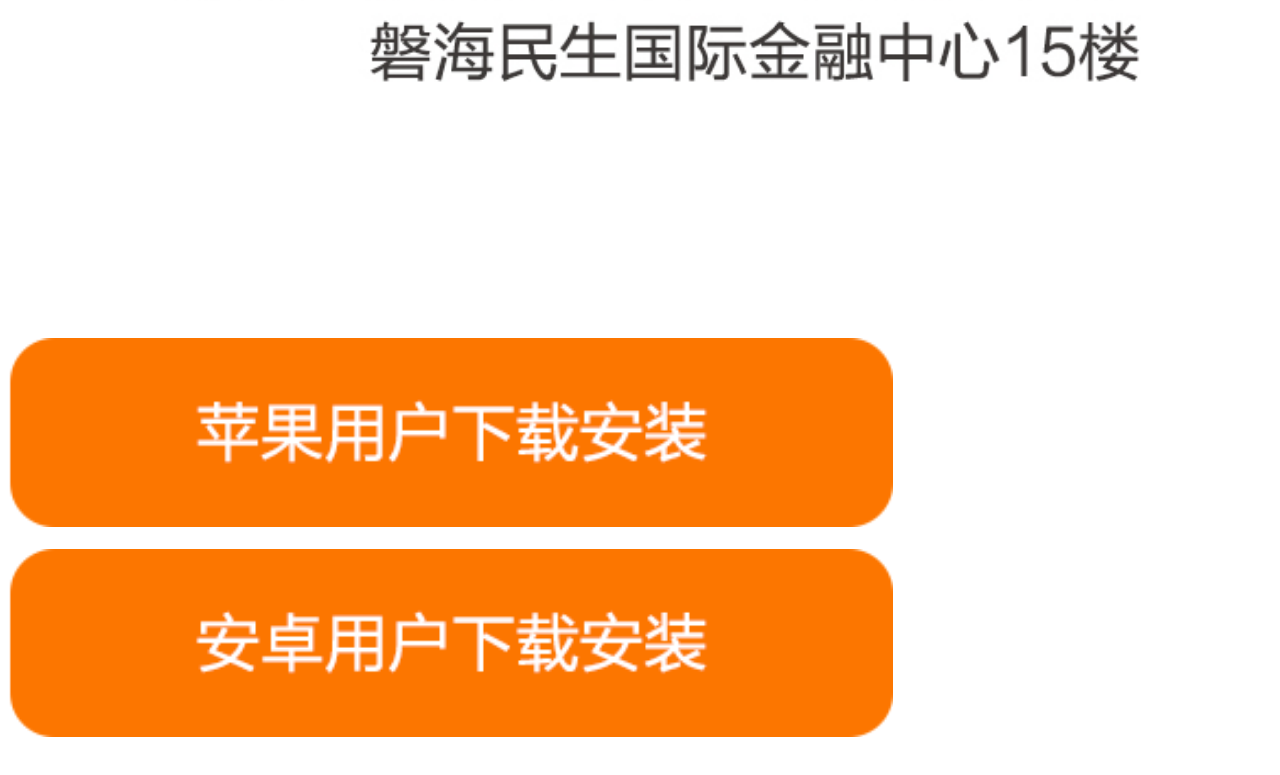
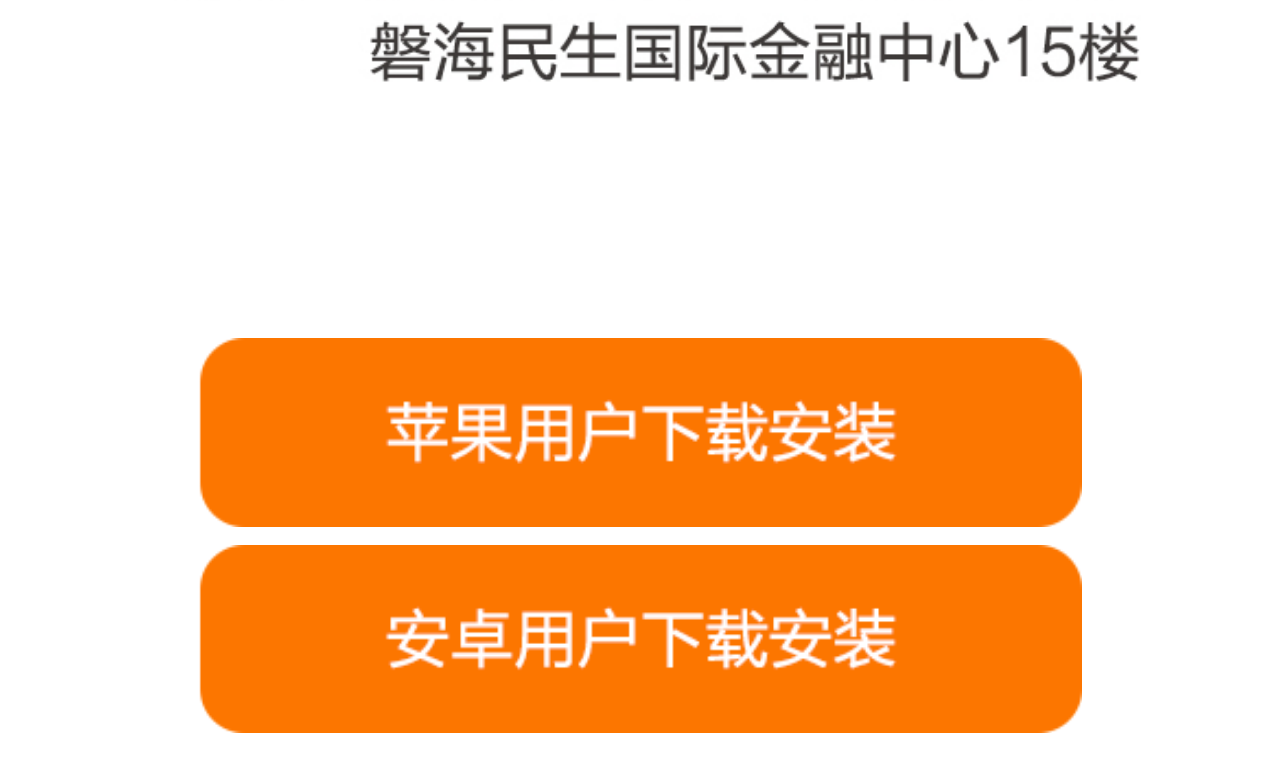
Before and after one commit to YiLiDaLian/YiLiDaLian.github.io, a plain HTML site: page index.html in a window 1280 px wide. Shown: the part 1922-2697 px from the top of the page. Drawn offline with Linux system fonts and the light colour scheme.

Commit message:
目前最终版的Web

```diff
--- a/index.html
+++ b/index.html
@@ -5,14 +5,20 @@
 		<title>屹立金管家</title>
 	</head>
 	<body>
-		<img src="img/WechatIMG366.png" width="100%" height="70%" />
-		<a id="iOS" href="itms-services://?action=download-manifest&url=https://app.dlyili.com/download/yili.plist">
-			<img src="img/WechatIMG601.png" width="70%" height="70%" /><br><br></div></span>
-		<a id="Android" href="https://app.dlyili.com/download/yili.apk">
-			<img src="img/WechatIMG600.png" width="70%" height="70%"/><br><br></div></span>
+		<div>
+			<img src="img/WechatIMG366.png" width="100%" height="100%" />
+		</div>
 
+		<div id="iOS">
+		<a href="itms-services://?action=download-manifest&url=https://app.dlyili.com/download/yili.plist">
+			<img style="margin:0 auto;display:block;" src="img/WechatIMG601.png" width="70%" height="70%"/></a><br>
+		</div>
 
-			<!--<a href="https://app.dlyili.com/download/yili.plist">下载plist</a></span>-->
+		<div id="Android">
+		<a href="https://app.dlyili.com/download/yili.apk">
+			<img style="margin:0 auto;display:block;" src="img/WechatIMG600.png" width="70%" height="70%"/></a><br><br>
+		</div>
+
 	</br>
 	</br>
 	</br>
```
